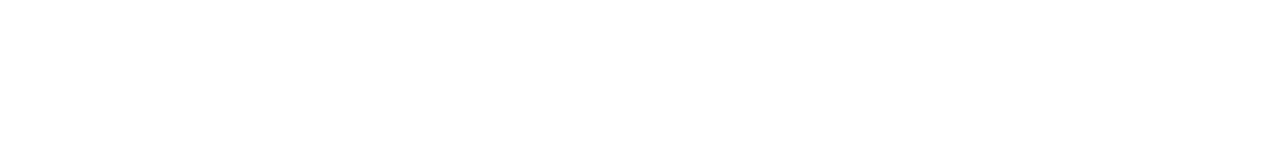
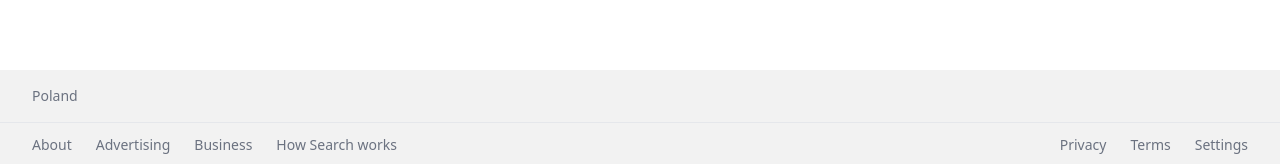
Before and after one commit to AlexanderPankov1970/google-clone-nextjs13, a Next.js app: page / in a window 1280 px wide. Shown: the part 633-797 px from the top of the page. Built offline with nearby package versions, Linux system fonts and the light colour scheme; no server answers.

Commit message:
add Footer component

```diff
--- a/src/app/globals.css
+++ b/src/app/globals.css
@@ -9,4 +9,8 @@
     active:ring-green-500 hover:shadow-lg w-36 h-10
     transition-shadow;
   }
+
+  .link {
+    @apply hover:underline cursor-pointer;
+  }
 }
--- a/src/app/layout.jsx
+++ b/src/app/layout.jsx
@@ -1,3 +1,4 @@
+import Footer from "@/components/Footer";
 import "./globals.css";
 
 export const metadata = {
@@ -8,7 +9,11 @@
 export default function RootLayout({ children }) {
   return (
     <html lang="en">
-      <body>{children}</body>
+      <body>
+        {children}
+        {/* Footer */}
+        <Footer />
+      </body>
     </html>
   );
 }
--- /dev/null
+++ b/src/components/CountryLookup.jsx
@@ -0,0 +1,28 @@
+"use client";
+import React, { useEffect, useState } from "react";
+
+export default function CountryLookup() {
+  const [country, setCountry] = useState("Poland");
+
+  //   useEffect(() => {
+  //     fetch(
+  //       `https://extreme-ip-lookup.com/json/?key=${process.env.NEXT_PUBLIC_IP_API_KEY}`
+  //     )
+  //       .then((res) => res.json())
+  //       .then((data) => {
+  //         console.log(1111111, data);
+  //         setCountry(data.country);
+  //       });
+  //   }, []);
+  //   return <div>{country}</div>;
+  // }
+
+  useEffect(() => {
+    fetch(
+      `https://extreme-ip-lookup.com/json/?key=${process.env.NEXT_PUBLIC_IP_API_KEY}`
+    )
+      .then((res) => res.json())
+      .then((data) => console.log(1111111, data) || setCountry(data.country));
+  }, []);
+  return <div>{country}</div>;
+}
--- /dev/null
+++ b/src/components/Footer.jsx
@@ -0,0 +1,25 @@
+import React from "react";
+import CountryLookup from "./CountryLookup";
+
+export default function Footer() {
+  return (
+    <footer className="absolute bottom-0 text-sm bg-[#f2f2f2] w-full text-gray-500">
+      <div className="border-b px-8 py-4">
+        <CountryLookup />
+      </div>
+      <div className="flex flex-col sm:flex-row justify-between items-center px-8 py-3 space-x-6 sm:space-x-1">
+        <ul className="flex items-center space-x-6">
+          <li className="link">About</li>
+          <li className="link">Advertising</li>
+          <li className="link">Business</li>
+          <li className="link"> How Search works</li>
+        </ul>
+        <ul className="flex items-center space-x-6">
+          <li className="link">Privacy</li>
+          <li className="link">Terms</li>
+          <li className="link">Settings</li>
+        </ul>
+      </div>
+    </footer>
+  );
+}
--- a/src/components/HomeSearch.jsx
+++ b/src/components/HomeSearch.jsx
@@ -57,7 +57,7 @@
           Google Search
         </button>
         <button
-          // отключаем кнопку пока идет загрузка и показан спиннер
+          // отключаем кнопку пока идет загрузка и показан спиннер:
           disabled={randomSearchLoading}
           onClick={randomSearch}
           className="btn flex items-center justify-center disabled:opacity-70"
```
